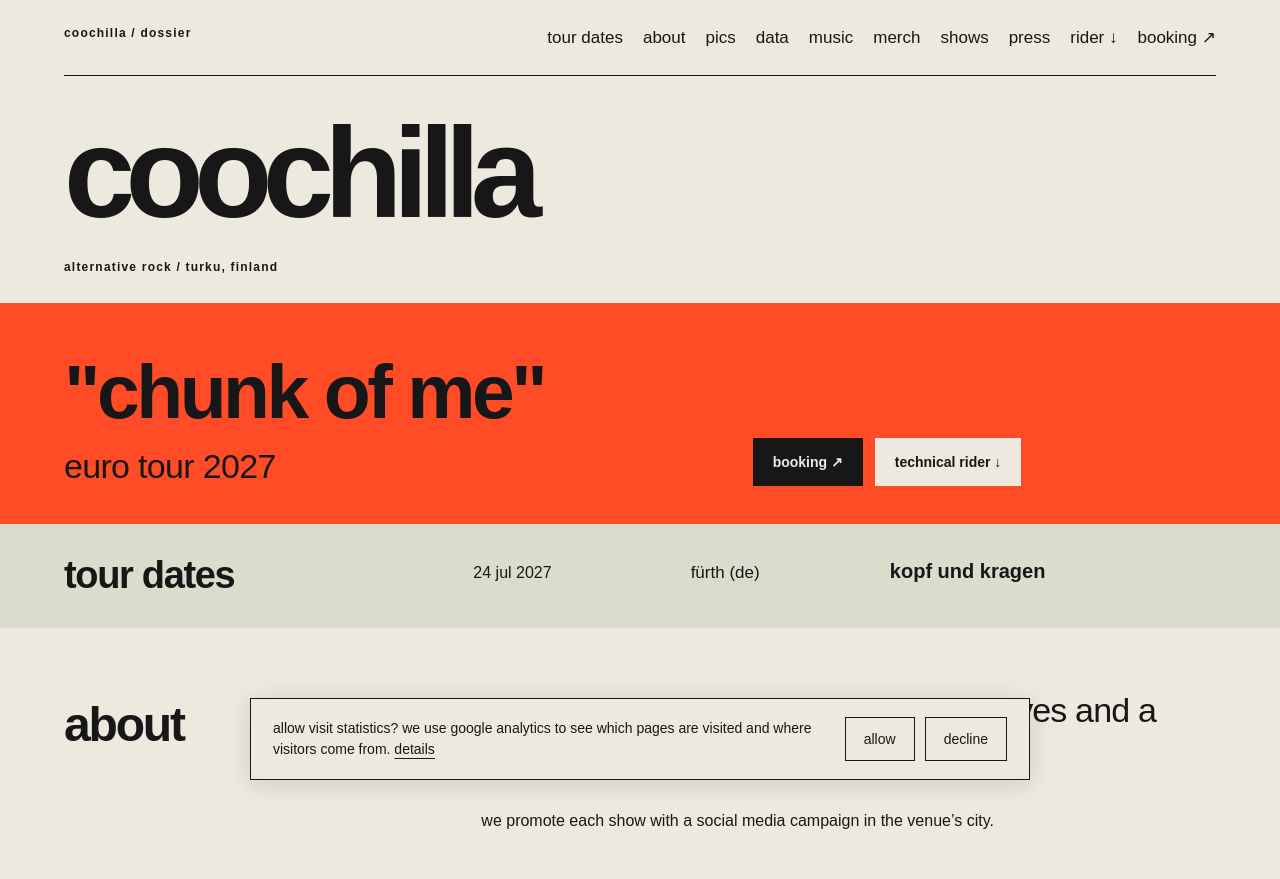
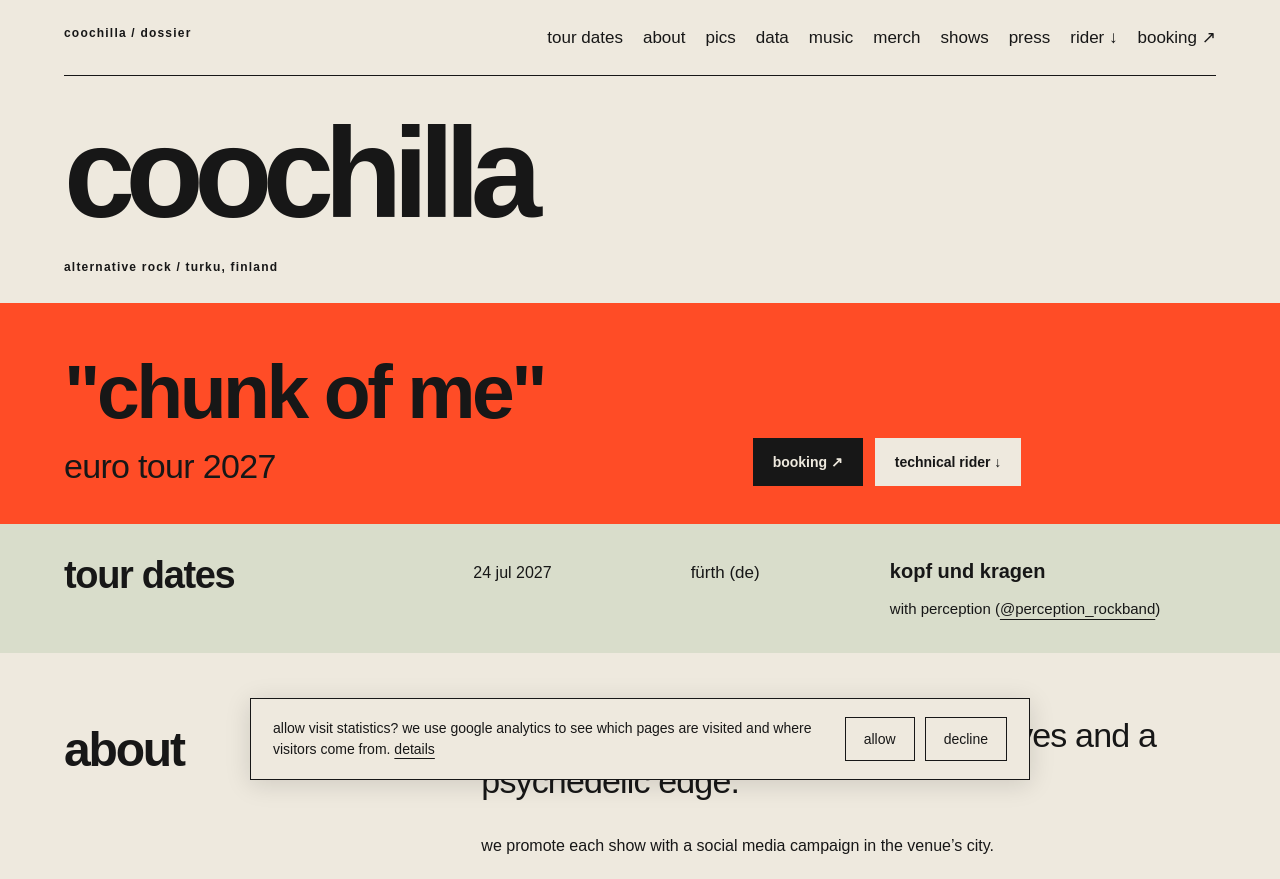
Before and after one commit to coochilla/coochilla.github.io, a plain HTML site: page site/index.html in a window 1280 px wide. Shown: the top 879 px of the page. Drawn offline with Linux system fonts and the light colour scheme.

Commit message:
Add Perception as support for Fürth, 24 Jul 2027
Shows can now list confirmed support acts with their Instagram handle,
rendered as "with name (@handle)" in tour dates and the show archive.

Co-Authored-By: Claude Opus 5.5 <noreply@anthropic.com>

```diff
--- a/site/content.js
+++ b/site/content.js
@@ -16,8 +16,10 @@ window.COOCHILLA = {
   },
   // Add only approved, public shows here. Dates use YYYY-MM-DD.
   // Example structure: {date, venue, city, country, ticketUrl, sourceUrl}.
+  // Confirmed co-bills: support: [{name, instagram}] (handle without @), shown as "with name (@handle)".
   shows: [
-    { date: '2027-07-24', venue: 'Kopf und Kragen', city: 'Fürth', country: 'Germany', countryCode: 'DE' }
+    { date: '2027-07-24', venue: 'Kopf und Kragen', city: 'Fürth', country: 'Germany', countryCode: 'DE',
+      support: [{ name: 'Perception', instagram: 'perception_rockband' }] }
   ],
   selectedPastShows: [
     {date: "2018-05", venue: "Baaribaari", city: "Turku", country: "Finland"},
--- a/site/index.html
+++ b/site/index.html
@@ -29,8 +29,8 @@ nav{align-items:flex-start}.navlinks{flex-wrap:wrap;justify-content:flex-end;gap
 @media(prefers-reduced-motion:reduce){.gig-year-arrow{transition:none}}
 #music .art-section{grid-column:1/-1;padding:28px 0 0;border:0}.section-heading h3{margin:0;font-size:clamp(32px,4vw,48px);line-height:1.05;letter-spacing:-.045em}
 .tour-subtitle{font-size:clamp(22px,3vw,34px);font-weight:400;line-height:1.2;letter-spacing:-.02em;margin:14px 0 0}
-.tour-dates{background:#d9ddcb;margin:0 -5vw;padding:30px 5vw;display:grid;grid-template-columns:1fr 2fr;gap:38px;scroll-margin-top:24px}.tour-dates h2{font-size:clamp(27px,3.2vw,38px);line-height:1.15;margin:0;letter-spacing:-.035em}.tour-date{display:grid;grid-template-columns:1.1fr 1fr 1.8fr;align-items:baseline;gap:18px;padding:5px 0}.tour-date+.tour-date{border-top:1px solid #b5bba5;margin-top:14px;padding-top:18px}.tour-date time{font-size:16px;font-variant-numeric:tabular-nums;white-space:nowrap}.tour-date-city{font-size:17px}.tour-date-venue{font-size:20px;line-height:1.25}
-@media(min-width:1600px){.tour-dates{margin:0;padding:30px 38px}}@media(max-width:700px){.tour-dates{grid-template-columns:1fr;gap:22px;padding-top:26px;padding-bottom:26px}.tour-date{grid-template-columns:1fr 1fr;gap:6px 18px}.tour-date-city{text-align:right}.tour-date-venue{grid-column:1/-1}}
+.tour-dates{background:#d9ddcb;margin:0 -5vw;padding:30px 5vw;display:grid;grid-template-columns:1fr 2fr;gap:38px;scroll-margin-top:24px}.tour-dates h2{font-size:clamp(27px,3.2vw,38px);line-height:1.15;margin:0;letter-spacing:-.035em}.tour-date{display:grid;grid-template-columns:1.1fr 1fr 1.8fr;align-items:baseline;gap:18px;padding:5px 0}.tour-date+.tour-date{border-top:1px solid #b5bba5;margin-top:14px;padding-top:18px}.tour-date time{font-size:16px;font-variant-numeric:tabular-nums;white-space:nowrap}.tour-date-city{font-size:17px}.tour-date-venue{font-size:20px;line-height:1.25}.tour-date-bill{grid-column:3;font-size:15px;line-height:1.3;margin-top:-6px}
+@media(min-width:1600px){.tour-dates{margin:0;padding:30px 38px}}@media(max-width:700px){.tour-dates{grid-template-columns:1fr;gap:22px;padding-top:26px;padding-bottom:26px}.tour-date{grid-template-columns:1fr 1fr;gap:6px 18px}.tour-date-city{text-align:right}.tour-date-venue{grid-column:1/-1}.tour-date-bill{grid-column:1/-1;margin-top:-2px}}
 </style>
 <link rel="stylesheet" href="analytics.css">
 <script defer src="analytics.js" data-measurement-id="G-7F0BX5F03V"></script>
@@ -43,7 +43,7 @@ nav{align-items:flex-start}.navlinks{flex-wrap:wrap;justify-content:flex-end;gap
 </header>
 <main>
 <section class="tour" aria-labelledby="tour-title"><div><h2 id="tour-title"></h2><p class="tour-subtitle" id="tour-label"></p></div><div class="tour-details"><div class="actions"><a class="button" id="booking-top">booking ↗</a><a class="button light" data-rider-download href="assets/coochilla-technical-rider.pdf?v=4a60060973" download="coochilla-technical-rider.pdf">technical rider ↓</a></div></div></section>
-<section class="tour-dates" id="tour-dates" aria-labelledby="tour-dates-title"><h2 id="tour-dates-title">tour dates</h2><div id="tour-date-list"><div class="tour-date"><time datetime="2027-07-24">24 jul 2027</time><span class="tour-date-city">fürth (de)</span><strong class="tour-date-venue">kopf und kragen</strong></div></div></section>
+<section class="tour-dates" id="tour-dates" aria-labelledby="tour-dates-title"><h2 id="tour-dates-title">tour dates</h2><div id="tour-date-list"><div class="tour-date"><time datetime="2027-07-24">24 jul 2027</time><span class="tour-date-city">fürth (de)</span><strong class="tour-date-venue">kopf und kragen</strong><span class="tour-date-bill">with perception (<a href="https://instagram.com/perception_rockband" target="_blank" rel="noopener noreferrer">@perception_rockband</a>)</span></div></div></section>
 <section class="section" id="about" aria-labelledby="about-title"><div><h2 id="about-title">about</h2></div><div><p class="lede" id="bio"></p><p class="promotion">we promote each show with a social media campaign in the venue’s city.</p></div></section>
 <section class="photo-gallery" id="photos" data-gallery aria-labelledby="photos-title" aria-roledescription="carousel">
 <div class="photo-heading"><h2 id="photos-title">pics</h2></div>
@@ -97,7 +97,7 @@ nav{align-items:flex-start}.navlinks{flex-wrap:wrap;justify-content:flex-end;gap
 <div class="consent-actions"><button type="button" data-analytics-choice="granted">allow</button><button type="button" data-analytics-choice="denied">decline</button></div>
 </dialog>
 <script src="gallery.js?v=852a073cf5"></script>
-<script src="content.js?v=ec7e59c1f1"></script>
+<script src="content.js?v=73c94d15f8"></script>
 <script>
 'use strict';
 const band=window.COOCHILLA;
@@ -111,6 +111,13 @@ const mail='mailto:'+band.bookingEmail+'?subject='+encodeURIComponent('coochilla
 setLink('booking-top',mail);setLink('booking-email',mail);byId('booking-email').textContent=band.bookingEmail;
 setLink('linktree-link',band.links.linktree);
 if(band.liveVideoUrl){byId('live-material').hidden=false;setLink('video-link',band.liveVideoUrl);}
+function supportLine(show,cls){
+ if(!show.support||!show.support.length)return null;
+ const line=document.createElement(cls==='muted'?'p':'span');line.className=cls;line.append('with ');
+ show.support.forEach((act,i)=>{if(i)line.append(' & ');line.append(act.name.toLowerCase());
+  if(act.instagram){const a=document.createElement('a');a.href='https://instagram.com/'+act.instagram;a.target='_blank';a.rel='noopener noreferrer';a.textContent='@'+act.instagram;line.append(' (',a,')');}});
+ return line;
+}
 function showRow(show){
  const row=document.createElement('div');row.className='show';
  const date=document.createElement('time');date.className='small';date.dateTime=show.date;
@@ -119,6 +126,7 @@ function showRow(show){
  const info=document.createElement('div'),title=document.createElement('strong');title.textContent=show.venue.toLowerCase();info.append(title);
  const city=document.createElement('span');city.className='show-city';city.textContent=show.city.toLowerCase()+(show.format?' / '+show.format:'');info.append(city);
  if(show.bill){const p=document.createElement('p');p.className='muted';p.textContent=show.bill.toLowerCase();info.append(p);}
+ const support=supportLine(show,'muted');if(support)info.append(support);
  const url=show.ticketUrl||show.sourceUrl;if(url){const a=document.createElement('a');a.href=url;a.target='_blank';a.rel='noopener noreferrer';a.className='muted';a.textContent=show.ticketUrl?'tickets ↗':'listing ↗';info.append(a);}row.append(date,info);return row;
 }
 const today=new Date().toISOString().slice(0,10);
@@ -131,7 +139,7 @@ upcoming.forEach(show=>{
  date.textContent=new Intl.DateTimeFormat('en-GB',{day:'numeric',month:'short',year:'numeric',timeZone:'UTC'}).format(new Date(show.date+'T12:00:00Z')).toLowerCase();
  const city=document.createElement('span');city.className='tour-date-city';city.textContent=show.city.toLowerCase()+(show.countryCode?' ('+show.countryCode.toLowerCase()+')':'');
  const venue=document.createElement('strong');venue.className='tour-date-venue';venue.textContent=show.venue.toLowerCase();
- row.append(date,city,venue);tourList.append(row);
+ row.append(date,city,venue);const support=supportLine(show,'tour-date-bill');if(support)row.append(support);tourList.append(row);
 });
 const archive=[...band.selectedPastShows,...band.shows.filter(s=>s.date<today)].sort((a,b)=>b.date.localeCompare(a.date));
 const seen=new Set(),years=new Map(),archiveCities=new Set(),archiveDates=[];
```
Also changed, not shown: 1 other file.
